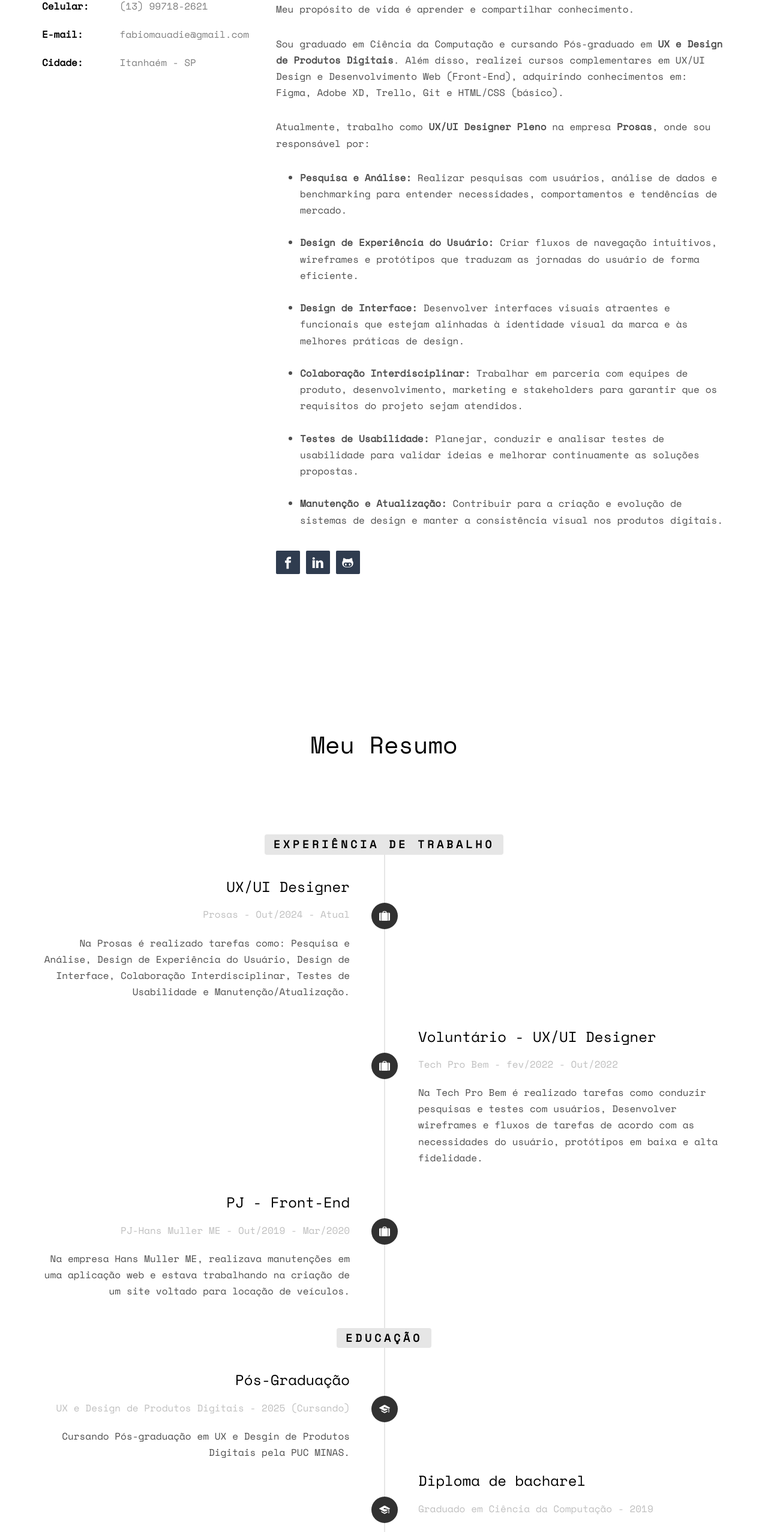
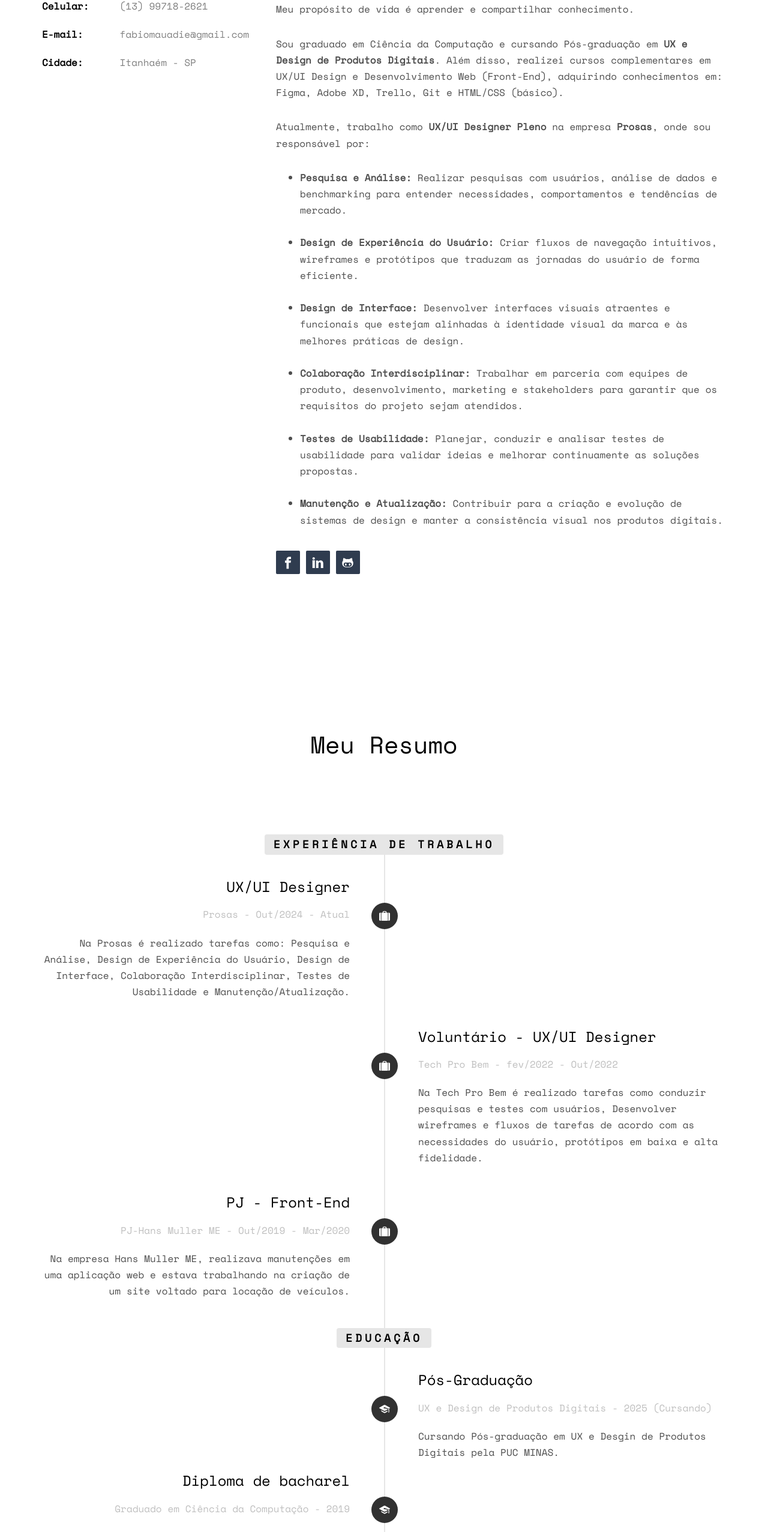
Before and after one commit to FabioMauadie/portifolioUX, a plain HTML site: page index.html in a window 1280 px wide. Shown: the part 1177-3731 px from the top of the page at 60% size. Drawn offline with nearby package versions, Linux system fonts and the light colour scheme; some packages are replaced by stand-ins of ours; no server answers; files whose address does not match are found by name.

Commit message:
Alterações nas atualizações 2025
foi alterado o sobre, e a ordenação do campo educação

```diff
--- a/index.html
+++ b/index.html
@@ -147,7 +147,7 @@
 					<h2>Olá!</h2>
 					<p>Meu propósito de vida é aprender e compartilhar conhecimento.</p>
 
-					<p>Sou graduado em Ciência da Computação e cursando Pós-graduado em <b>UX e Design de Produtos Digitais</b>. Além disso, realizei cursos complementares em UX/UI Design e Desenvolvimento Web (Front-End), adquirindo conhecimentos em: Figma, Adobe XD, Trello, Git e HTML/CSS (básico).</p>
+					<p>Sou graduado em Ciência da Computação e cursando Pós-graduação em <b>UX e Design de Produtos Digitais</b>. Além disso, realizei cursos complementares em UX/UI Design e Desenvolvimento Web (Front-End), adquirindo conhecimentos em: Figma, Adobe XD, Trello, Git e HTML/CSS (básico).</p>
 
 					<p>Atualmente, trabalho como <b>UX/UI Designer Pleno</b> na empresa <b>Prosas</b>, onde sou responsável por:</p>
 
@@ -243,7 +243,7 @@
 						<li id="Educação" class="timeline-heading text-center animate-box">
 							<div><h3>EDUCAÇÃO</h3></div>
 						</li>
-						<li class="animate-box timeline-unverted">
+						<li class="timeline-inverted animate-box">
 							<div class="timeline-badge"><i class="icon-graduation-cap"></i></div>
 							<div class="timeline-panel">
 								<div class="timeline-heading">
@@ -255,7 +255,7 @@
 								</div>
 							</div>
 						</li>
-						<li class="timeline-inverted animate-box">
+						<li class="animate-box timeline-unverted">
 							<div class="timeline-badge"><i class="icon-graduation-cap"></i></div>
 							<div class="timeline-panel">
 								<div class="timeline-heading">
@@ -267,7 +267,7 @@
 								</div>
 							</div>
 						</li>
-						<li class="animate-box timeline-unverted">
+						<li class="timeline-inverted animate-box">
 							<div class="timeline-badge"><i class="icon-graduation-cap"></i></div>
 							<div class="timeline-panel">
 								<div class="timeline-heading">
@@ -279,7 +279,7 @@
 								</div>
 							</div>
 						</li>
-						<li class="timeline-inverted animate-box">
+						<li class="animate-box timeline-unverted">
 							<div class="timeline-badge"><i class="icon-graduation-cap"></i></div>
 							<div class="timeline-panel">
 								<div class="timeline-heading">
```
